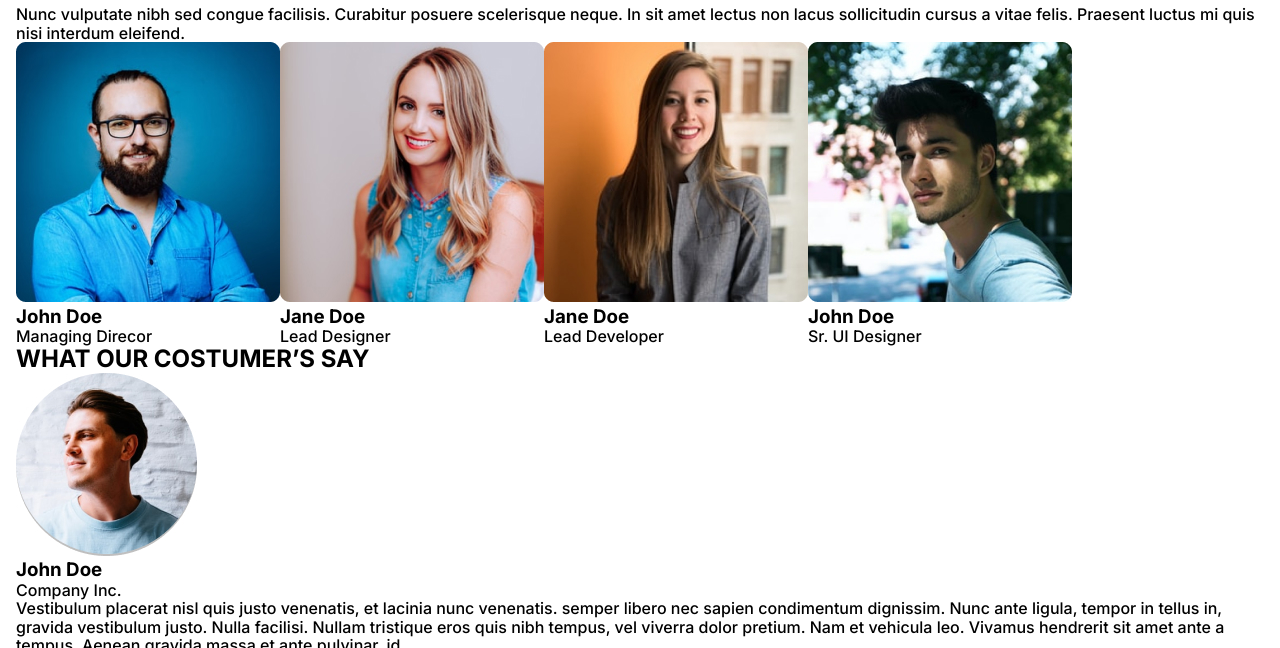
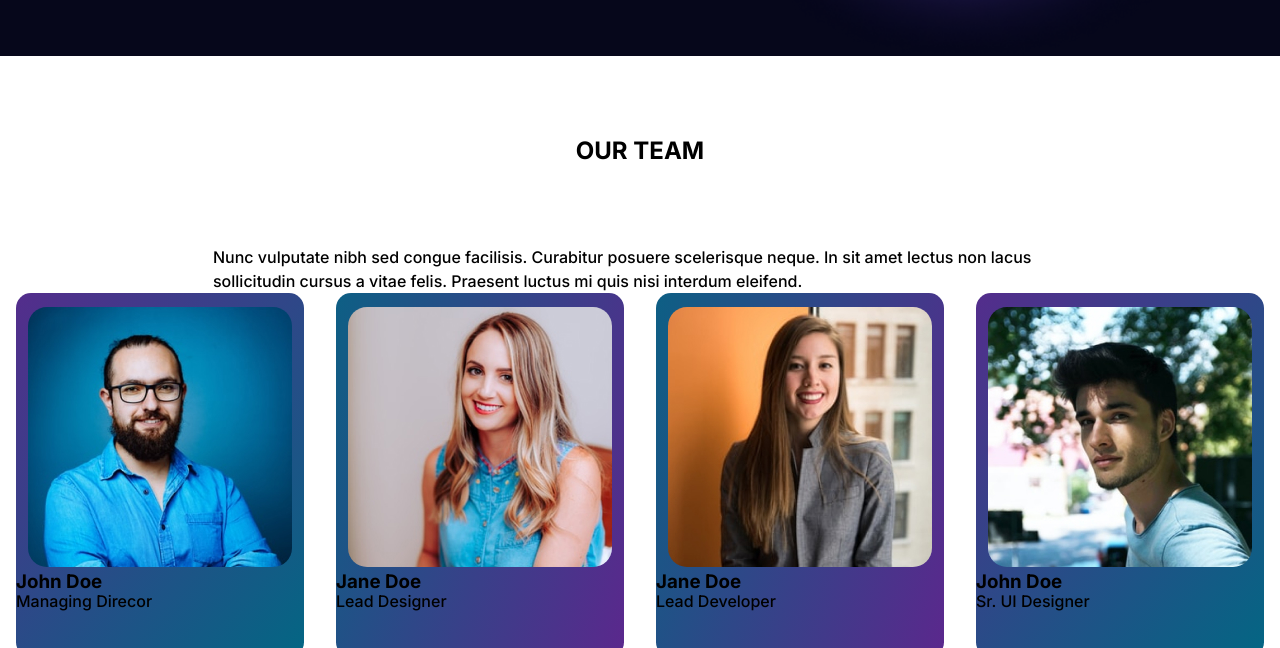
Before and after one commit to vilsmet/blended7, a plain HTML site: page index.html in a window 1280 px wide. Shown: the part 2152-2800 px from the top of the page. Drawn offline with nearby package versions, Linux system fonts and the light colour scheme.

Commit message:
Our team
basic draft

```diff
--- a/css/styles.css
+++ b/css/styles.css
@@ -78,6 +78,7 @@ h1 {
 }
 
 .container {
+  position: relative;
   width: 1280px;
   margin: 0 auto;
   padding: 0 16px;
@@ -138,7 +139,7 @@ ul {
   left: 52px;
 }
 .section {
-  /* padding: 100px 0; */
+  padding-top: 80px;
 }
 .graph-container {
   position: relative;
@@ -160,6 +161,8 @@ ul {
   font-size: 24px;
   line-height: 1.208;
   text-transform: uppercase;
+  text-align: center;
+  margin-bottom: 80px;
 }
 .features .title {
   margin-bottom: 80px;
@@ -265,4 +268,38 @@ ul {
 }
 .portraits {
   display: flex;
+  gap: 32px;
 }
+.portraits .item {
+  width: 288px;
+  height: 364px;
+  border-radius: 15px;
+  background: linear-gradient(
+      312.87deg,
+      rgba(0, 197, 235, 0.5) -0.2%,
+      rgba(181, 68, 254, 0.5) 112.66%
+    ),
+    #06071b;
+}
+.portraits .itemb {
+  width: 288px;
+  height: 364px;
+  border-radius: 15px;
+  border-radius: 15px;
+  background: linear-gradient(
+      105.09deg,
+      rgba(0, 197, 235, 0.5) -13.66%,
+      rgba(181, 68, 254, 0.5) 104.34%
+    ),
+    #06071b;
+}
+.descriptor {
+  margin: 0 197px;
+  font-size: 16px;
+  line-height: 1.5;
+}
+.port {
+  margin-top: 14px;
+  margin-left: 12px;
+  border-radius: 19px;
+}
--- a/index.html
+++ b/index.html
@@ -146,39 +146,39 @@
         <img class="video-image" src="./images/iphone.png" alt="movie playing" width="501" />
       </div>
     </section>
-    <section>
+    <section class="section">
       <div class="container">
         <h2 class="title">Our team</h2>
-        <p>
+        <p class="descriptor">
           Nunc vulputate nibh sed congue facilisis. Curabitur posuere scelerisque neque. In sit amet
           lectus non lacus sollicitudin cursus a vitae felis. Praesent luctus mi quis nisi interdum
           eleifend.
         </p>
         <ul class="portraits">
           <!-- li*4>img+div>h3+p -->
-          <li>
-            <img src="./images/john1.jpg" alt="portrait of john1" width="264" />
+          <li class="item">
+            <img class="port" src="./images/john1.jpg" alt="portrait of john1" width="264" />
             <div>
               <h3>John Doe</h3>
               <p>Managing Direcor</p>
             </div>
           </li>
-          <li>
-            <img src="./images/jane1.jpg" alt="portrait of jane1" width="264" />
+          <li class="itemb">
+            <img class="port" src="./images/jane1.jpg" alt="portrait of jane1" width="264" />
             <div>
               <h3>Jane Doe</h3>
               <p>Lead Designer</p>
             </div>
           </li>
-          <li>
-            <img src="./images/jane2.jpg" alt="portrait of jane2" width="264" />
+          <li class="itemb">
+            <img class="port" src="./images/jane2.jpg" alt="portrait of jane2" width="264" />
             <div>
               <h3>Jane Doe</h3>
               <p>Lead Developer</p>
             </div>
           </li>
-          <li>
-            <img src="./images/john2.jpg" alt="portrait of john2" width="264" />
+          <li class="item">
+            <img class="port" src="./images/john2.jpg" alt="portrait of john2" width="264" />
             <div>
               <h3>John Doe</h3>
               <p>Sr. UI Designer</p>
@@ -187,9 +187,9 @@
         </ul>
       </div>
     </section>
-    <section>
+    <section class="section">
       <div class="container">
-        <h2>WHAT OUR COSTUMER’S SAY</h2>
+        <h2 class="title">WHAT OUR COSTUMER’S SAY</h2>
         <img src="./images/johnround.jpg" alt="" />
         <h3>John Doe</h3>
         <p>Company Inc.</p>
@@ -202,10 +202,10 @@
         </p>
       </div>
     </section>
-    <footer>
+    <footer class="section">
       <div class="container">
         <div>
-          <h2>CONTACT US</h2>
+          <h2 class="title">CONTACT US</h2>
           <h3>Get in touch with us</h3>
           <p>
             Nunc urna est, tristique et varius at, pharetra nec enim. Quisque rhoncus lacus
```
